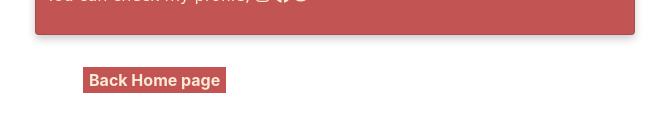
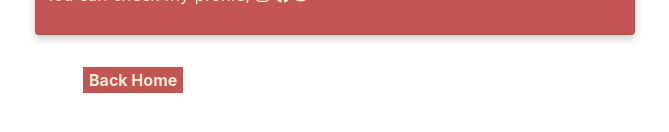
Before and after one commit to efetuba/travel_blog, a plain HTML site: page html/about.html in a window 1280 px wide. Shown: the part 546-678 px from the top of the page, without its empty margins (157-826 px from the left). Drawn offline with nearby package versions, Linux system fonts and the light colour scheme; a web font is replaced by a local one.

Commit message:
change back home

```diff
--- a/html/about.html
+++ b/html/about.html
@@ -30,7 +30,7 @@
 		</main>
 	</div>
 	<footer>
-		<button><a href="index.html">Back Home page</a></button>
+		<button><a href="index.html">Back Home</a></button>
 	</footer>
 </body>
 </html>
```
